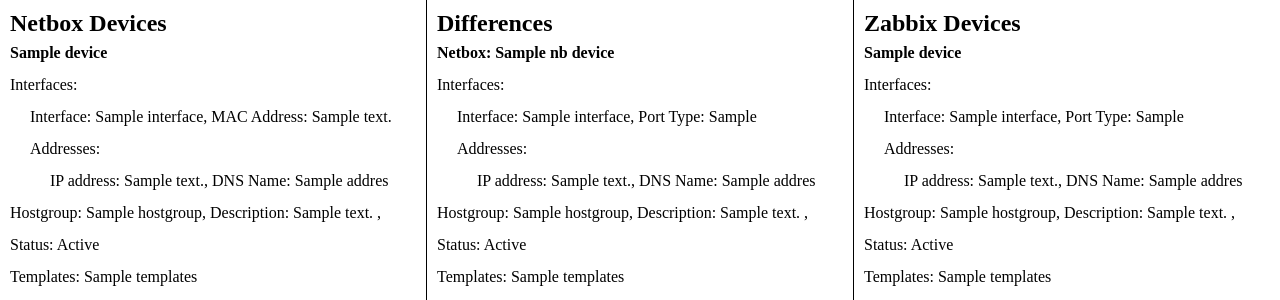
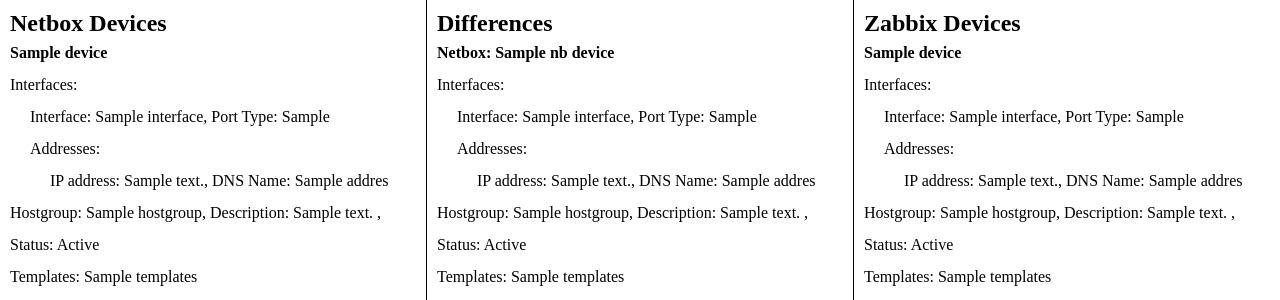
Before and after one commit to LukacMatej/netbox_zabbix_comparator, a Python web app: template templates/compare_output.html in a window 1280 px wide. Shown: the top 300 px of the page. Run offline with Jinja, Linux system fonts and the light colour scheme; the template is opened without the code that fills it: most values are stand-ins (such as "Sample title", 1, 10 or a date in 2020).

Commit message:
Switched MAC address for port type in output

```diff
--- a/templates/compare_output_content.html
+++ b/templates/compare_output_content.html
@@ -101,9 +101,9 @@
 			<div>Interfaces:</div>
 			{% for interface in device.interfaces %}
 			<div class="tab-interface">
-				Interface: {{ interface.name }}, MAC Address:{% if
-				interface.mac_address%} {{interface.mac_address}} {% else %}
-				None {% endif %}
+				Interface: {{ interface.name }}, Port Type: {% if
+				interface.port_type %} {{interface.port_type}} {% else %} None
+				{% endif %}
 			</div>
 			<div class="tab-interface">Addresses:</div>
 			{% for address in interface.addresses %}
```
